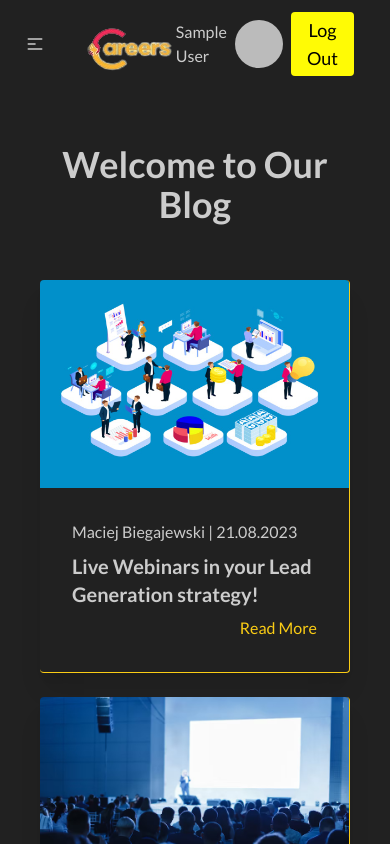
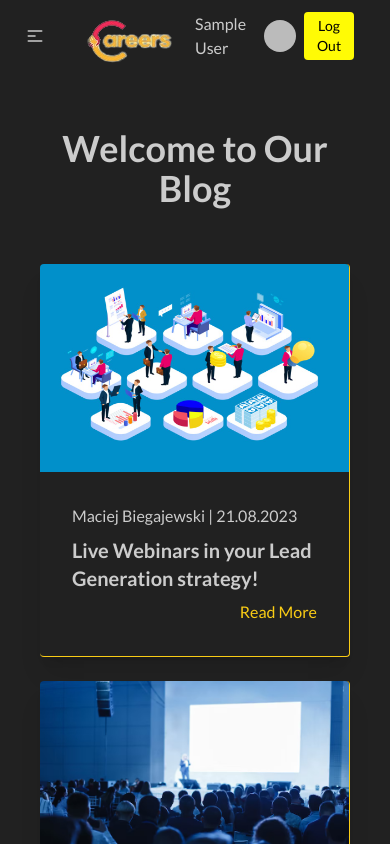
Before and after one commit to tania51/career-webinar, a React (Vite) app: page /blog in a window 390 px wide. Shown: the top 844 px of the page. Built offline with nearby package versions, Linux system fonts and the light colour scheme; no server answers; sample sign-in values are in the browser's storage.

Commit message:
logout button and image size updated for responsive in small device

```diff
--- a/src/components/Navbar/Navbar.jsx
+++ b/src/components/Navbar/Navbar.jsx
@@ -52,12 +52,12 @@ const Navbar = () => {
                         user ? <div className="flex gap-2 items-center">
                             <span>{user?.displayName}</span>
                             <div className="avatar">
-                                <div className="w-12 rounded-full">
+                                <div className="w-8 md:w-12 rounded-full">
                                     <img src={user?.photoURL} />
                                 </div>
                             </div>
                             {/* <img className="h-9 rounded-full border-none" src={user?.photoURL} alt="" /> */}
-                            <button onClick={handelLogOut} className="bg-[#fffb05] text-lg text-black px-4 py-1 rounded">Log Out</button>
+                            <button onClick={handelLogOut} className="bg-[#fffb05] text-sm md:text-lg text-black px-2 md:px-4 py-1 rounded">Log Out</button>
                         </div>
                             :
                             <Link to="/login"><button className="bg-[#fffb05] text-lg text-black px-4 py-1 rounded border-r-2 border-b-2 border-gray-950">Login</button></Link>
```
